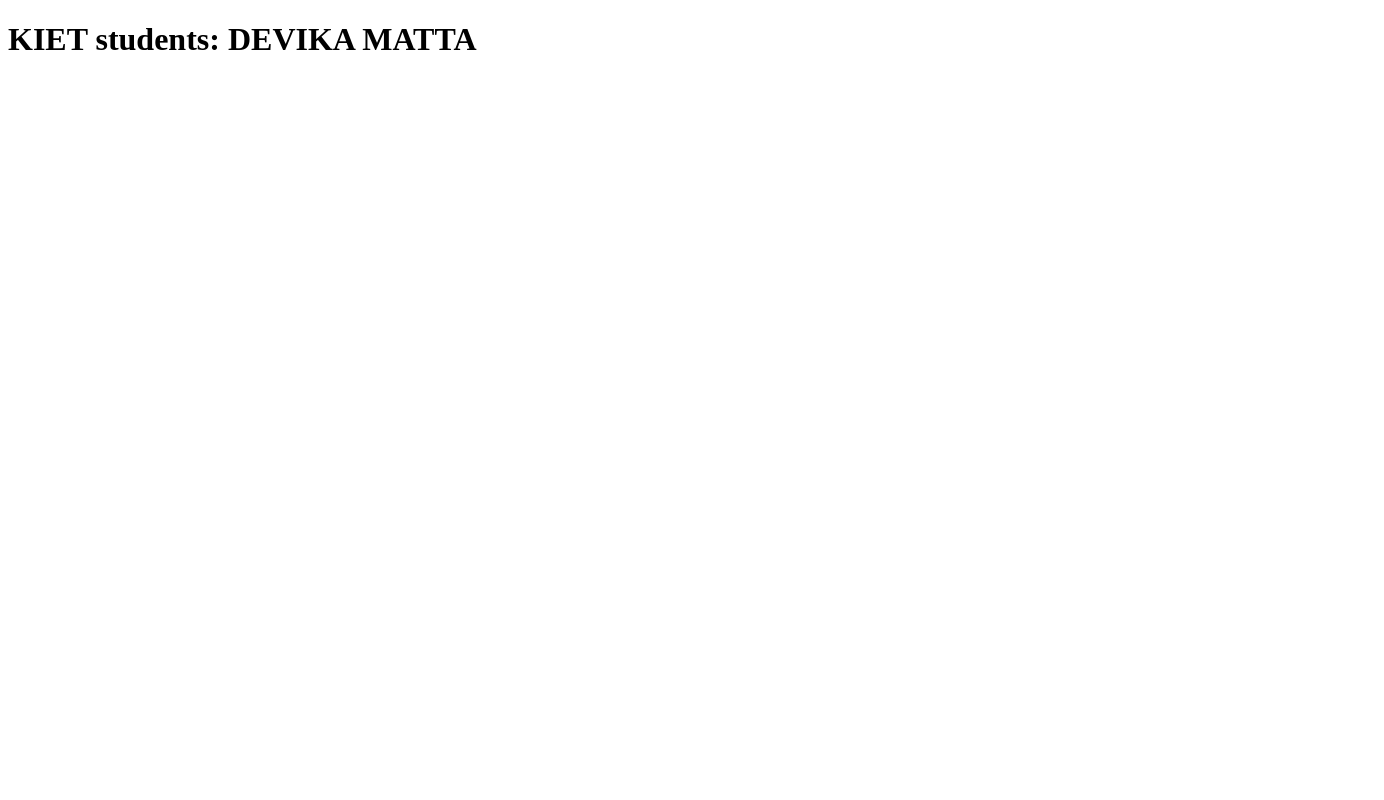
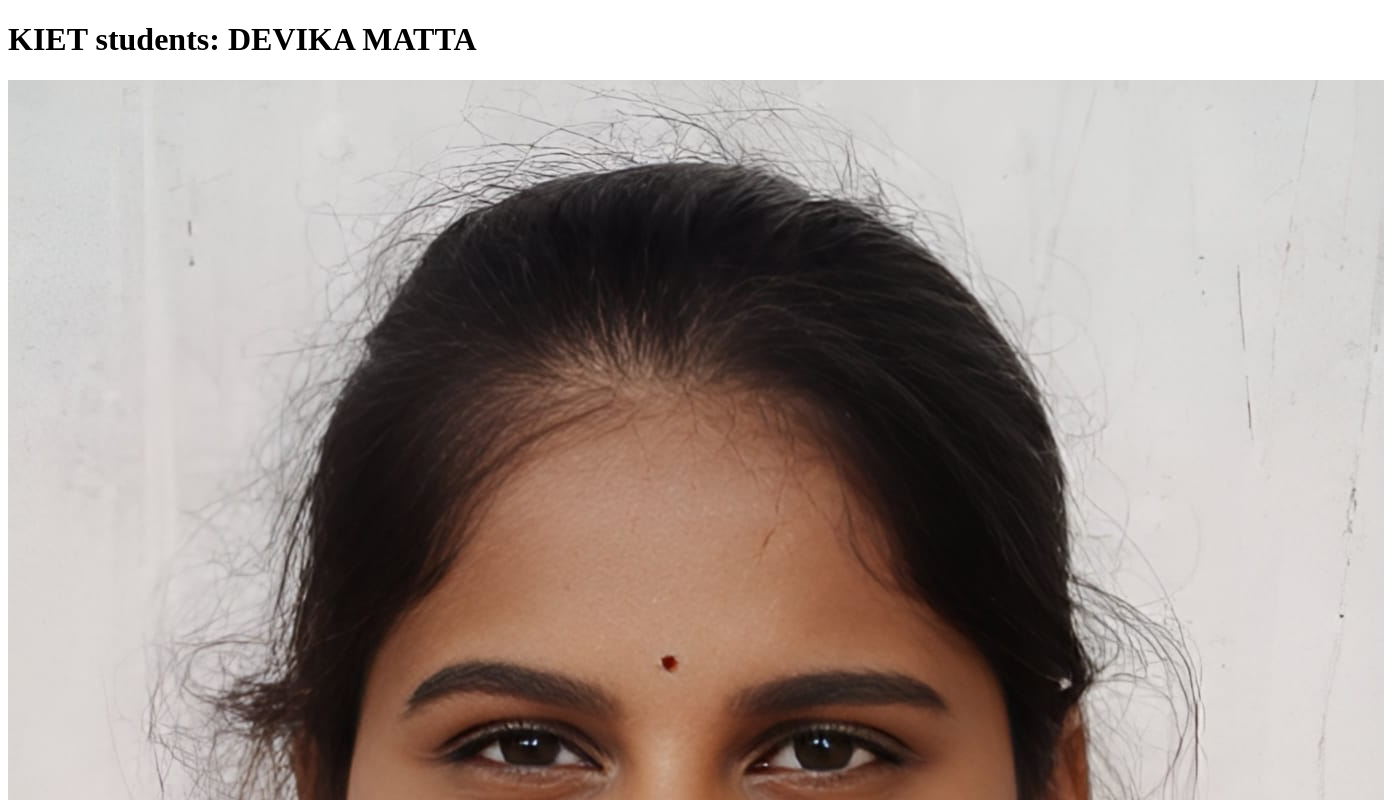
Before and after one commit to Devika158/Devika158.github.io., a plain HTML site: page index.html in a window 1280 px wide. Shown: the top 800 px of the page, 1384 px wide, since content can reach past the window. Drawn offline with Linux system fonts and the light colour scheme.

Commit message:
my website

```diff
--- a/index.html
+++ b/index.html
@@ -4,5 +4,5 @@
 </head>
 <body>
     <h1>KIET students: DEVIKA MATTA</h1>
-    <img src="">
+    <img src="devika.jpeg">
 </body>
```
